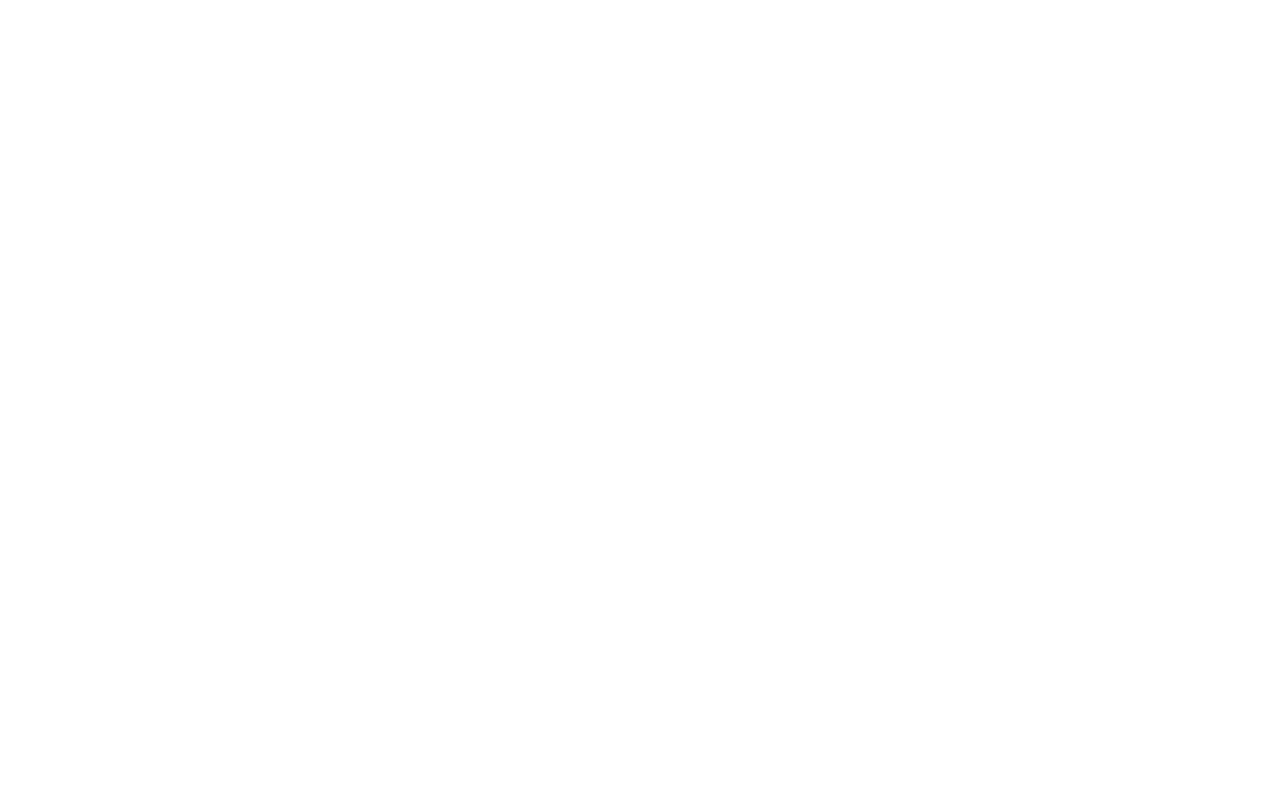
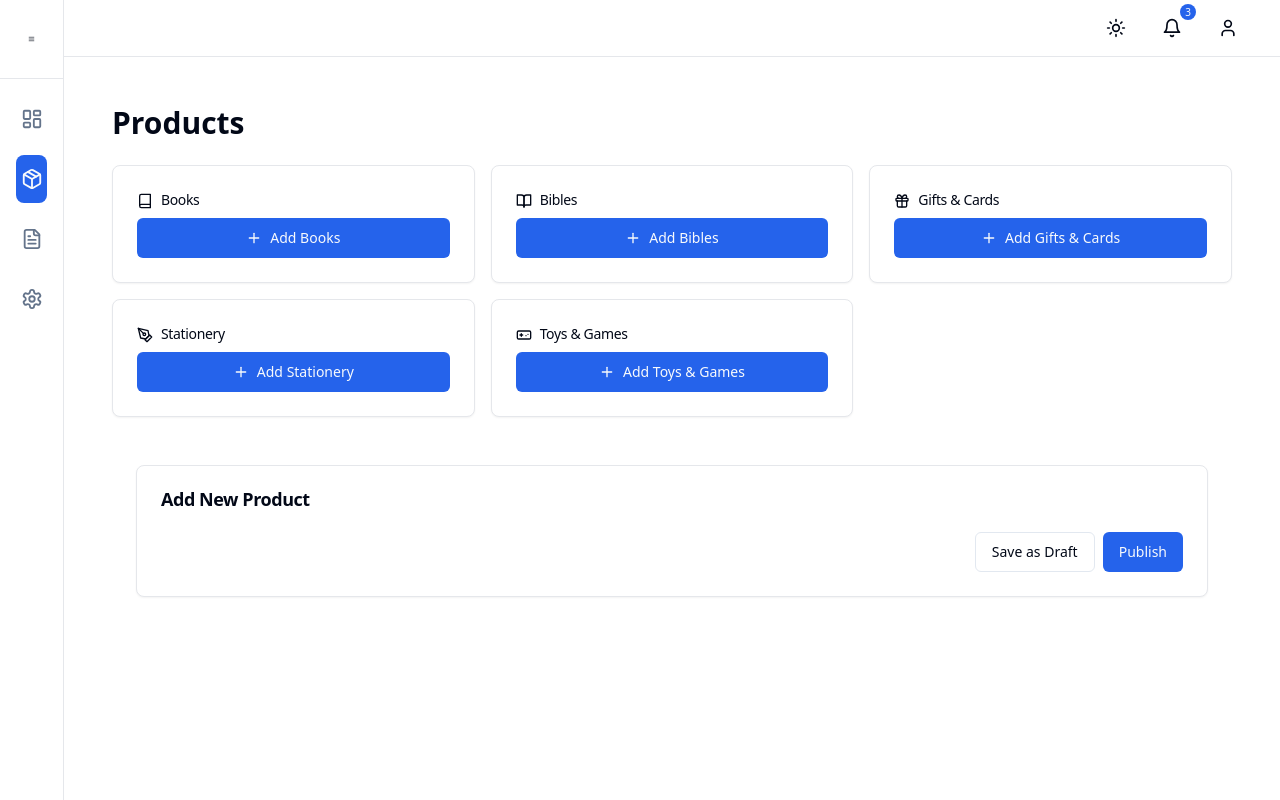
Before and after one commit to arnesssr/innventra, a React (Vite) app in the folder product-management/: page /products/toys/add in a window 1280 px wide. Before the commit this address had no page. Built offline with nearby package versions, Linux system fonts and the light colour scheme.

Commit message:
feat: implement product management features; enhance DashboardPage with dynamic stats; refactor ProductForm for category-specific product addition; update routing for product categories

```diff
--- a/product-management/src/pages/dashboard/DashboardPage.tsx
+++ b/product-management/src/pages/dashboard/DashboardPage.tsx
@@ -1,38 +1,35 @@
 import { Card, CardContent, CardHeader, CardTitle } from "../../components/ui/Card"
-import { Book, DollarSign, ShoppingBag, Archive } from "lucide-react"
+import { Book, DollarSign, Archive } from "lucide-react"
+import { useStore } from "../../store/useStore"
 
 export function DashboardPage() {
-  const stats = [
+  const stats = useStore(state => state.getStats())
+
+  const statCards = [
     {
-      title: "Total Revenue",
-      value: "KES 45,231",
-      description: "+20.1% from last month",
+      title: "Total Products",
+      value: stats.totalProducts.toString(),
+      description: `${stats.publishedCount} published`,
+      icon: <Book className="h-5 w-5 text-muted-foreground/70" />,
+    },
+    {
+      title: "Total Value",
+      value: `KES ${stats.totalValue.toLocaleString()}`,
+      description: "Stock value",
       icon: <DollarSign className="h-5 w-5 text-muted-foreground/70" />,
     },
     {
-      title: "Products",
-      value: "2,350",
-      description: "120 added this month",
-      icon: <ShoppingBag className="h-5 w-5 text-muted-foreground/70" />,
-    },
-    {
       title: "Drafts",
-      value: "12",
-      description: "Products pending review",
+      value: stats.draftsCount.toString(),
+      description: "Unpublished items",
       icon: <Archive className="h-5 w-5 text-muted-foreground/70" />,
-    },
-    {
-      title: "Categories",
-      value: "6",
-      description: "Across all sections",
-      icon: <Book className="h-5 w-5 text-muted-foreground/70" />,
-    },
+    }
   ]
 
   return (
     <div className="space-y-6 p-8">
       <div className="grid gap-4 md:grid-cols-2 lg:grid-cols-4">
-        {stats.map((stat, index) => (
+        {statCards.map((stat, index) => (
           <Card key={index}>
             <CardHeader className="flex flex-row items-center justify-between pb-2">
               <CardTitle className="text-sm font-medium text-muted-foreground">
--- a/product-management/src/pages/products/ProductForm.tsx
+++ b/product-management/src/pages/products/ProductForm.tsx
@@ -1,7 +1,31 @@
 import { useState } from "react"
+import { useNavigate } from "react-router-dom"
 import { Card, CardContent, CardHeader, CardTitle } from "../../components/ui/Card"
+import { Button } from "../../components/ui/Button"
+import { Input } from "../../components/ui/Input"
+import { useStore } from "../../store/useStore"
 
-export function ProductForm() {
+interface ProductFormProps {
+  category?: string;
+}
+
+export function ProductForm({ category }: ProductFormProps) {
+  const navigate = useNavigate()
+  const addProduct = useStore(state => state.addProduct)
+  const [formData, setFormData] = useState({
+    name: '',
+    category: category || '',
+    price: 0,
+    stock: 0,
+    status: 'draft' as const
+  })
+
+  const handleSubmit = (e: React.FormEvent, status: 'draft' | 'published') => {
+    e.preventDefault()
+    addProduct({ ...formData, status })
+    navigate('/products')
+  }
+
   return (
     <div className="space-y-6 p-6">
       <Card>
@@ -9,7 +33,24 @@
           <CardTitle>Add New Product</CardTitle>
         </CardHeader>
         <CardContent>
-          {/* Form content will go here */}
+          <form className="space-y-4">
+            {/* Add form fields for name, category, price, stock */}
+            <div className="flex justify-end gap-2">
+              <Button
+                type="button"
+                variant="outline"
+                onClick={(e) => handleSubmit(e, 'draft')}
+              >
+                Save as Draft
+              </Button>
+              <Button
+                type="button"
+                onClick={(e) => handleSubmit(e, 'published')}
+              >
+                Publish
+              </Button>
+            </div>
+          </form>
         </CardContent>
       </Card>
     </div>
--- a/product-management/src/pages/products/ProductsPage.tsx
+++ b/product-management/src/pages/products/ProductsPage.tsx
@@ -1,6 +1,15 @@
 import { Button } from "../../components/ui/Button"
-import { Plus } from "lucide-react"
-import { useNavigate } from "react-router-dom"
+import { Plus, Book, BookOpen, Gift, PenTool, Gamepad } from "lucide-react"
+import { useNavigate, Outlet } from "react-router-dom"
+import { Card, CardContent, CardHeader, CardTitle } from "../../components/ui/Card"
+
+const categories = [
+  { id: 'books', name: 'Books', icon: Book },
+  { id: 'bibles', name: 'Bibles', icon: BookOpen },
+  { id: 'gifts', name: 'Gifts & Cards', icon: Gift },
+  { id: 'stationery', name: 'Stationery', icon: PenTool },
+  { id: 'toys', name: 'Toys & Games', icon: Gamepad },
+]
 
 export function ProductsPage() {
   const navigate = useNavigate()
@@ -9,13 +18,31 @@
     <div className="space-y-6 p-6">
       <div className="flex items-center justify-between">
         <h1 className="text-3xl font-bold">Products</h1>
-        <Button onClick={() => navigate('/products/new')}>
-          <Plus className="mr-2 h-4 w-4" /> Add Product
-        </Button>
       </div>
-      <div className="rounded-md border">
-        {/* Product table will go here */}
+
+      <div className="grid gap-4 md:grid-cols-2 lg:grid-cols-3">
+        {categories.map(({ id, name, icon: Icon }) => (
+          <Card key={id}>
+            <CardHeader className="flex flex-row items-center justify-between pb-2">
+              <CardTitle className="text-sm font-medium">
+                <Icon className="h-4 w-4 inline-block mr-2" />
+                {name}
+              </CardTitle>
+            </CardHeader>
+            <CardContent>
+              <Button
+                className="w-full"
+                onClick={() => navigate(`/products/${id}/add`)}
+              >
+                <Plus className="mr-2 h-4 w-4" />
+                Add {name}
+              </Button>
+            </CardContent>
+          </Card>
+        ))}
       </div>
+
+      <Outlet />
     </div>
   )
 }
--- a/product-management/src/routes.tsx
+++ b/product-management/src/routes.tsx
@@ -10,7 +10,13 @@
     <Routes>
       <Route element={<RootLayout />}>
         <Route path="/" element={<DashboardPage />} />
-        <Route path="/products" element={<ProductsPage />} />
+        <Route path="/products" element={<ProductsPage />}>
+          <Route path="books/add" element={<ProductForm category="books" />} />
+          <Route path="bibles/add" element={<ProductForm category="bibles" />} />
+          <Route path="gifts/add" element={<ProductForm category="gifts" />} />
+          <Route path="stationery/add" element={<ProductForm category="stationery" />} />
+          <Route path="toys/add" element={<ProductForm category="toys" />} />
+        </Route>
         <Route path="/products/new" element={<ProductForm />} />
         <Route path="/drafts" element={<DraftsPage />} />
         <Route path="/settings" element={<div>Settings</div>} />
--- /dev/null
+++ b/product-management/src/store/useStore.ts
@@ -0,0 +1,50 @@
+import { create } from 'zustand'
+
+interface Product {
+  id: string;
+  name: string;
+  category: string;
+  price: number;
+  stock: number;
+  status: 'draft' | 'published';
+  createdAt: Date;
+}
+
+interface ProductStore {
+  products: Product[];
+  drafts: Product[];
+  addProduct: (product: Omit<Product, 'id' | 'createdAt'>) => void;
+  getStats: () => {
+    totalProducts: number;
+    totalValue: number;
+    draftsCount: number;
+    publishedCount: number;
+  };
+}
+
+export const useStore = create<ProductStore>((set, get) => ({
+  products: [],
+  drafts: [],
+  addProduct: (product) => {
+    const newProduct = {
+      ...product,
+      id: Date.now().toString(),
+      createdAt: new Date()
+    }
+    set((state) => ({
+      products: [...state.products, newProduct],
+      drafts: product.status === 'draft'
+        ? [...state.drafts, newProduct]
+        : state.drafts
+    }))
+  },
+  getStats: () => {
+    const { products, drafts } = get()
+    return {
+      totalProducts: products.length,
+      totalValue: products.reduce((acc, curr) => acc + (curr.price * curr.stock), 0),
+      draftsCount: drafts.length,
+      publishedCount: products.filter(p => p.status === 'published').length
+    }
+  }
+}))
```
